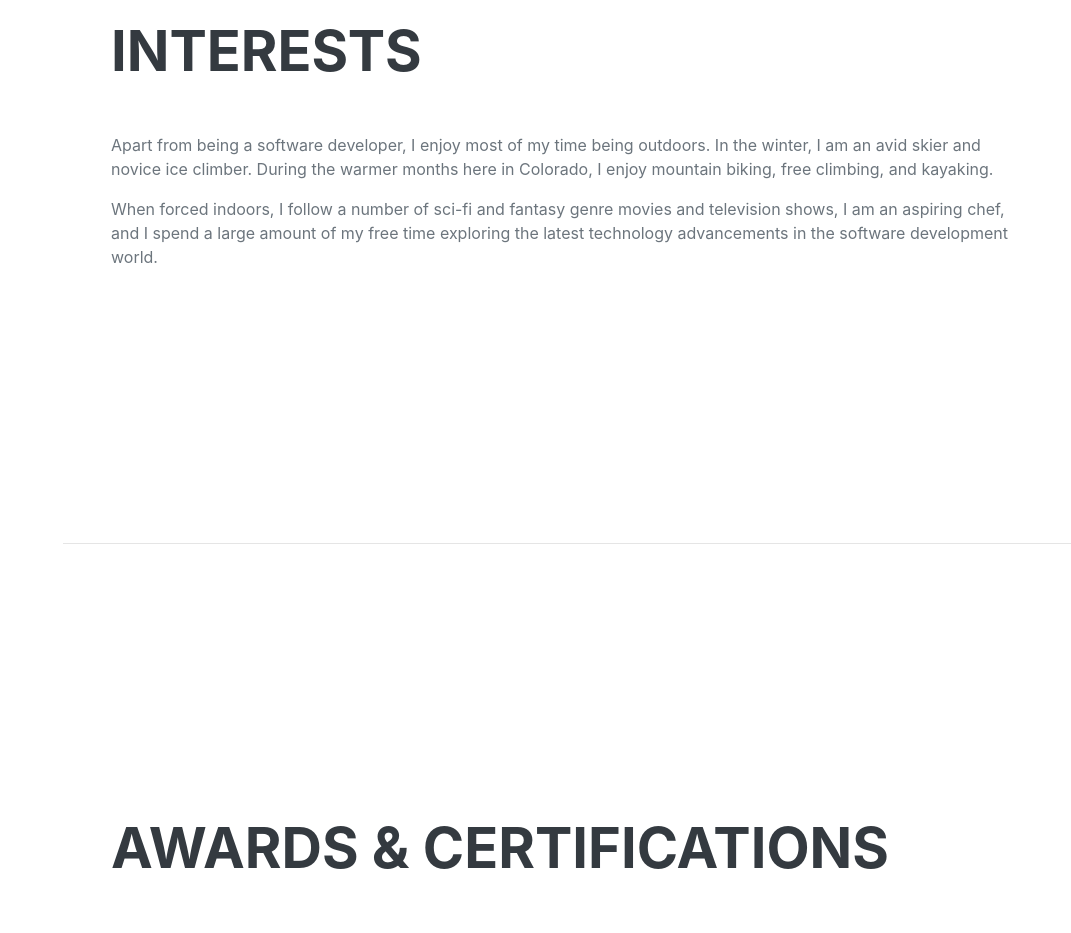
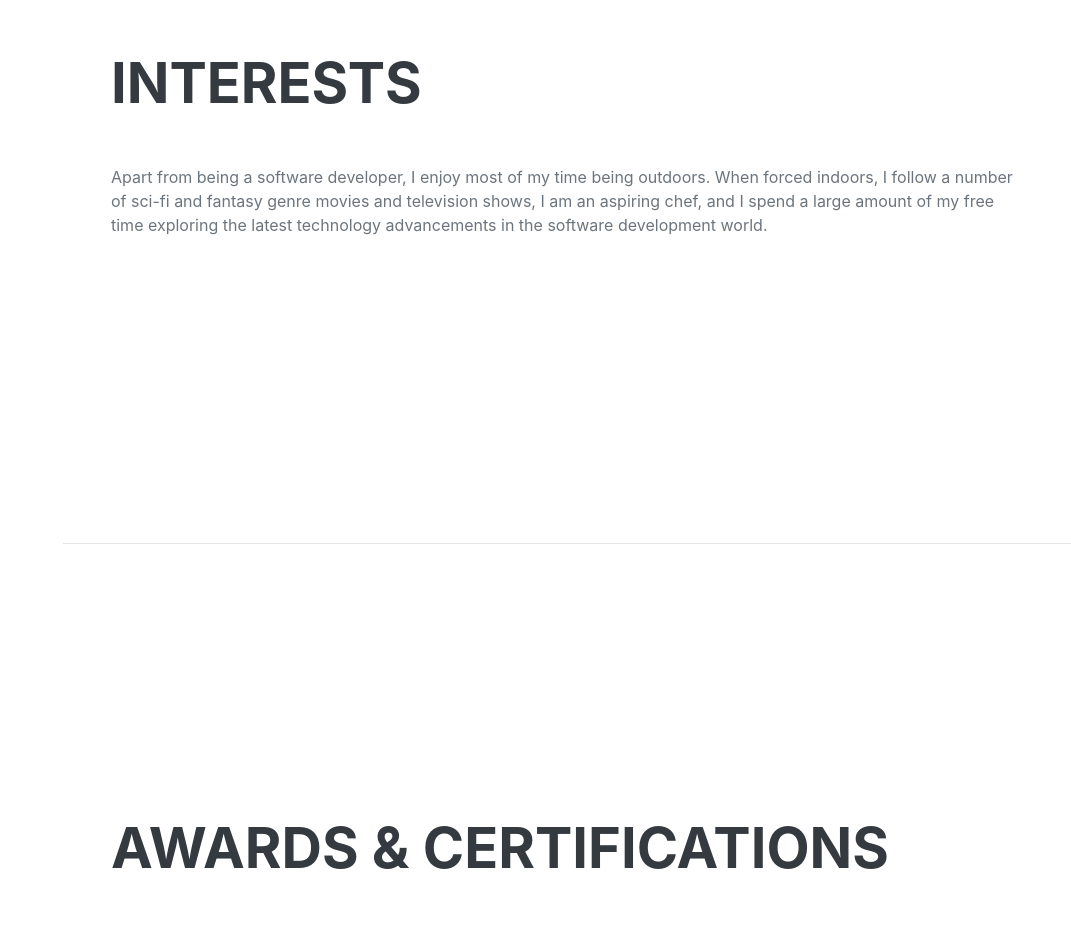
Before and after one commit to kashyapjhaveri/kashyap_jhaveri, a plain HTML site: page index.html in a window 1280 px wide. Shown: the part 4540-5473 px from the top of the page, without its empty margins (209-1280 px from the left). Drawn offline with nearby package versions, Linux system fonts and the light colour scheme; a web font is replaced by a local one.

Commit message:
Updated the interest section

```diff
--- a/index.html
+++ b/index.html
@@ -265,8 +265,7 @@
             <section class="resume-section" id="interests">
                 <div class="resume-section-content">
                     <h2 class="mb-5">Interests</h2>
-                    <p>Apart from being a software developer, I enjoy most of my time being outdoors. In the winter, I am an avid skier and novice ice climber. During the warmer months here in Colorado, I enjoy mountain biking, free climbing, and kayaking.</p>
-                    <p class="mb-0">When forced indoors, I follow a number of sci-fi and fantasy genre movies and television shows, I am an aspiring chef, and I spend a large amount of my free time exploring the latest technology advancements in the software development world.</p>
+                    <p class="mb-0">Apart from being a software developer, I enjoy most of my time being outdoors. When forced indoors, I follow a number of sci-fi and fantasy genre movies and television shows, I am an aspiring chef, and I spend a large amount of my free time exploring the latest technology advancements in the software development world.</p>
                 </div>
             </section>
             <hr class="m-0" />
```
